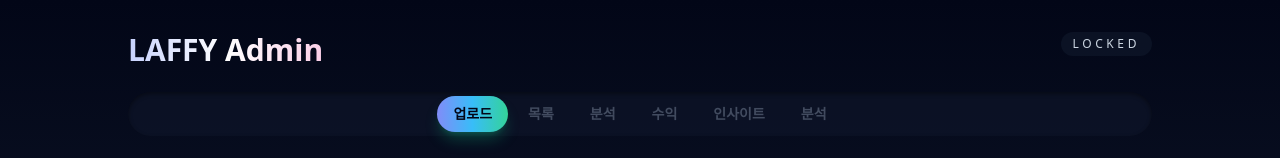
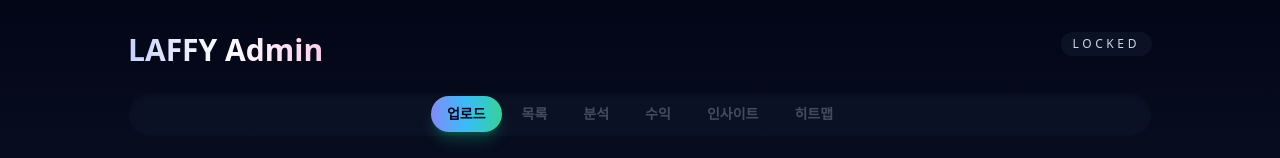
Before and after one commit to lsngmin/laffy, a Next.js app: page /admin in a window 1280 px wide. Shown: the top 158 px of the page. Built offline with nearby package versions, Linux system fonts and the light colour scheme; no server answers.

Commit message:
인사이트 이벤트 시간대 보정 및 뷰 유지 개선

```diff
--- a/pages/admin.js
+++ b/pages/admin.js
@@ -43,7 +43,7 @@ const NAV_ITEMS = [
   { key: 'events', label: '분석', ariaLabel: '커스텀 이벤트 분석', requiresToken: true },
   { key: 'ads', label: '수익', ariaLabel: '수익 분석', requiresToken: true },
   { key: 'insights', label: '인사이트', ariaLabel: '통합 인사이트', requiresToken: true },
-  { key: 'heatmap', label: '분석', ariaLabel: '히트맵 분석', requiresToken: true },
+  { key: 'heatmap', label: '히트맵', ariaLabel: '히트맵 분석', requiresToken: true },
 ];
 
 const NAV_KEYS = new Set(NAV_ITEMS.map((item) => item.key));
@@ -60,6 +60,46 @@ function getDefaultAdsterraDateRange() {
     return `${year}-${month}-${day}`;
   };
   return { start: toInput(start), end: toInput(end) };
+}
+
+const KST_TO_UTC_DATE_ONLY = /^\d{4}-\d{2}-\d{2}$/;
+
+function toAdsterraDateLabel(value) {
+  if (!value && value !== 0) return '';
+  if (value instanceof Date) {
+    if (Number.isNaN(value.getTime())) return '';
+    return value.toISOString().slice(0, 10);
+  }
+  const raw = String(value).trim();
+  if (!raw) return '';
+  if (KST_TO_UTC_DATE_ONLY.test(raw)) {
+    const parsed = new Date(`${raw}T00:00:00+09:00`);
+    if (Number.isNaN(parsed.getTime())) return '';
+    return parsed.toISOString().slice(0, 10);
+  }
+  const parsed = new Date(raw.includes('T') ? raw : `${raw}Z`);
+  if (Number.isNaN(parsed.getTime())) return '';
+  return parsed.toISOString().slice(0, 10);
+}
+
+function convertEventSeriesToAdsterraTimezone(series) {
+  if (!Array.isArray(series)) return [];
+  const map = new Map();
+  series.forEach((entry) => {
+    if (!entry || typeof entry !== 'object') return;
+    const label = toAdsterraDateLabel(entry.date);
+    if (!label) return;
+    const count = Number(entry.count) || 0;
+    const valueSum = Number(entry.valueSum) || 0;
+    const sortKey = Date.parse(`${label}T00:00:00Z`);
+    const current = map.get(label) || { date: label, count: 0, valueSum: 0, sortKey };
+    current.count += count;
+    current.valueSum += Number.isFinite(valueSum) ? valueSum : 0;
+    map.set(label, current);
+  });
+  return Array.from(map.values())
+    .sort((a, b) => (a.sortKey || 0) - (b.sortKey || 0))
+    .map(({ sortKey, ...rest }) => rest);
 }
 
 async function generateSlug(blob) {
@@ -107,6 +147,13 @@ export default function AdminPage() {
     const stored = window.localStorage.getItem('laffy-admin-view');
     return stored && NAV_KEYS.has(stored) ? stored : 'uploads';
   });
+  useEffect(() => {
+    if (typeof window === 'undefined') return;
+    const stored = window.localStorage.getItem('laffy-admin-view');
+    if (stored && NAV_KEYS.has(stored)) {
+      setView(stored);
+    }
+  }, []);
   const [heatmapSlug, setHeatmapSlug] = useState('');
   const [title, setTitle] = useState('');
   const [description, setDescription] = useState('');
@@ -246,30 +293,42 @@ export default function AdminPage() {
     filters: { limit: 200 },
   });
 
+  const insightsEventSeriesInAdsterraTz = useMemo(
+    () => convertEventSeriesToAdsterraTimezone(insightsEvents.data.timeseries),
+    [insightsEvents.data.timeseries]
+  );
+
   const adCorrelationSeries = useMemo(() => {
     const seriesMap = new Map();
     adsterra.filteredStats.forEach((row) => {
       if (!row || typeof row !== 'object') return;
-      const rawLabel = row.localDate || row.date || row.day || row.Day || row.group;
-      const key = row.localDateIso || rawLabel;
-      if (!key || !rawLabel) return;
+      const rawLabel = row.rawDate || row.date || row.day || row.Day || row.group;
+      if (!rawLabel) return;
+      const label = typeof rawLabel === 'string' && rawLabel ? rawLabel : String(rawLabel);
+      if (!label) return;
+      const sortKey = Date.parse(`${label}T00:00:00Z`);
       const impressions = Number(row?.impression ?? row?.impressions ?? 0) || 0;
       const clicks = Number(row?.clicks ?? row?.click ?? 0) || 0;
       const revenue = Number(row?.revenue ?? 0) || 0;
-      const current = seriesMap.get(key) || {
-        label: rawLabel,
+      const current = seriesMap.get(label) || {
+        label,
         impressions: 0,
         clicks: 0,
         revenue: 0,
+        sortKey,
       };
-      current.label = rawLabel;
       current.impressions += impressions;
       current.clicks += clicks;
       current.revenue += revenue;
-      seriesMap.set(key, current);
+      current.sortKey = Number.isFinite(sortKey) ? sortKey : current.sortKey;
+      seriesMap.set(label, current);
     });
     return Array.from(seriesMap.entries())
-      .sort((a, b) => new Date(a[0]) - new Date(b[0]))
+      .sort((a, b) => {
+        const aSort = Number.isFinite(a[1].sortKey) ? a[1].sortKey : Date.parse(`${a[0]}T00:00:00Z`);
+        const bSort = Number.isFinite(b[1].sortKey) ? b[1].sortKey : Date.parse(`${b[0]}T00:00:00Z`);
+        return (aSort || 0) - (bSort || 0);
+      })
       .map(([key, value]) => ({ date: value.label, ...value, key }));
   }, [adsterra.filteredStats]);
 
@@ -937,7 +996,7 @@ export default function AdminPage() {
               formatPercent={formatPercent}
             />
             <EventAdCorrelation
-              eventSeries={insightsEvents.data.timeseries}
+              eventSeries={insightsEventSeriesInAdsterraTz}
               adSeries={adCorrelationSeries}
               formatNumber={formatNumber}
               formatDecimal={formatDecimal}
```
